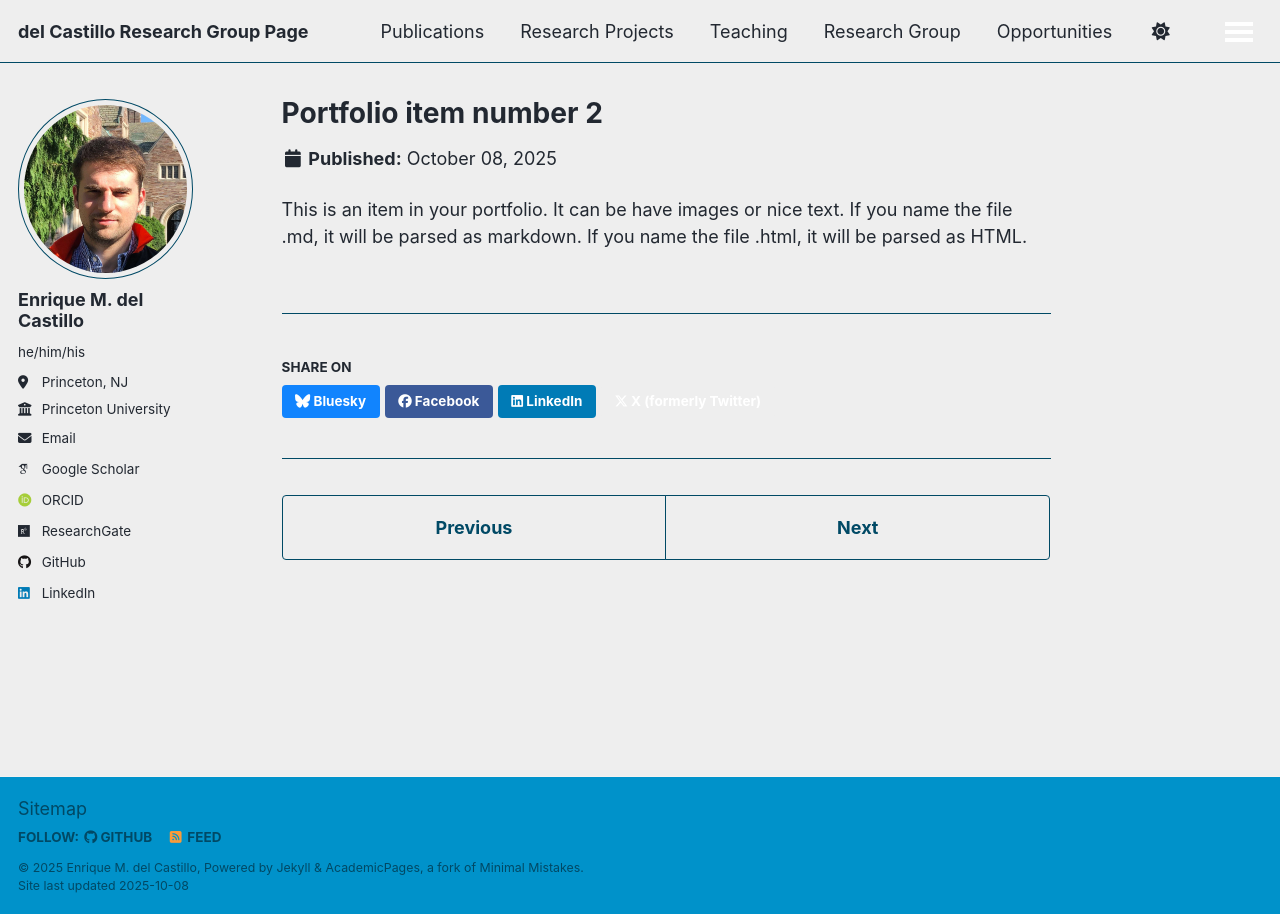
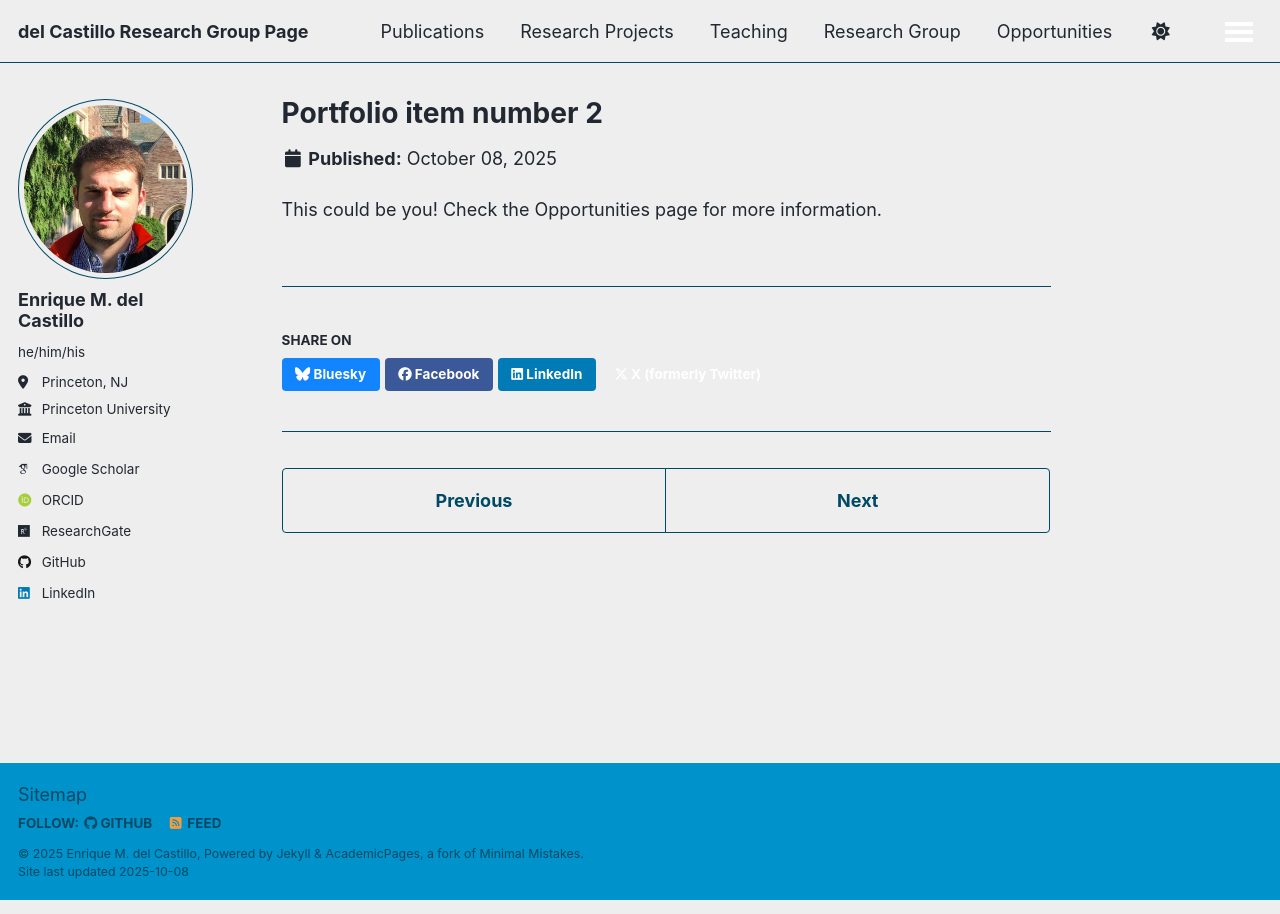
Before and after one commit to emdc19/emdcwebsite, a Jekyll site: the page built from _portfolio/portfolio-2.html, in a window 1280 px wide. Built offline with Jekyll 4.4.1, drawn with Linux system fonts in a browser that asks for light colours; some web fonts are replaced; a script that is not in the unit is left out.

Commit message:
Update portfolio-2.html

```diff
--- a/_portfolio/portfolio-2.html
+++ b/_portfolio/portfolio-2.html
@@ -4,4 +4,4 @@ excerpt: "Short description of portfolio item number 2 <br/><img src='/images/50
 collection: portfolio
 ---
 
-This is an item in your portfolio. It can be have images or nice text. If you name the file .md, it will be parsed as markdown. If you name the file .html, it will be parsed as HTML.
+This could be you! Check the Opportunities page for more information.
```
